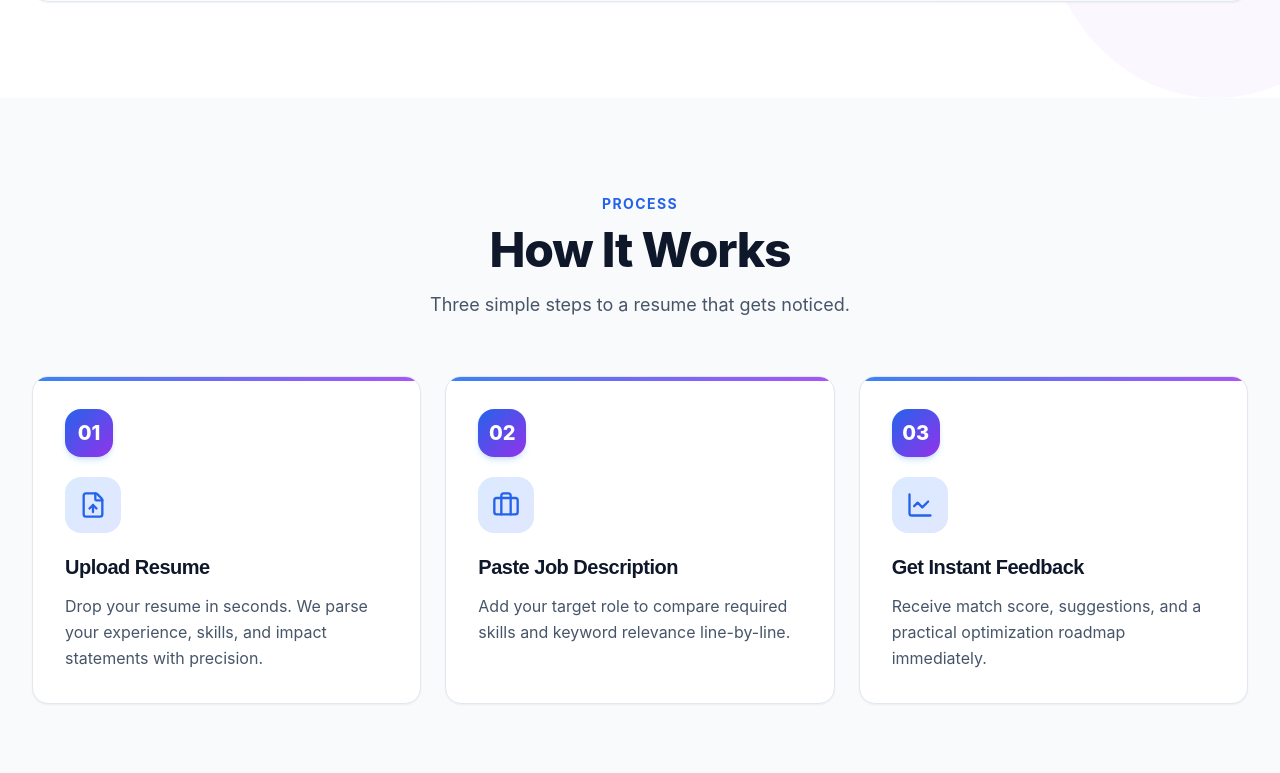
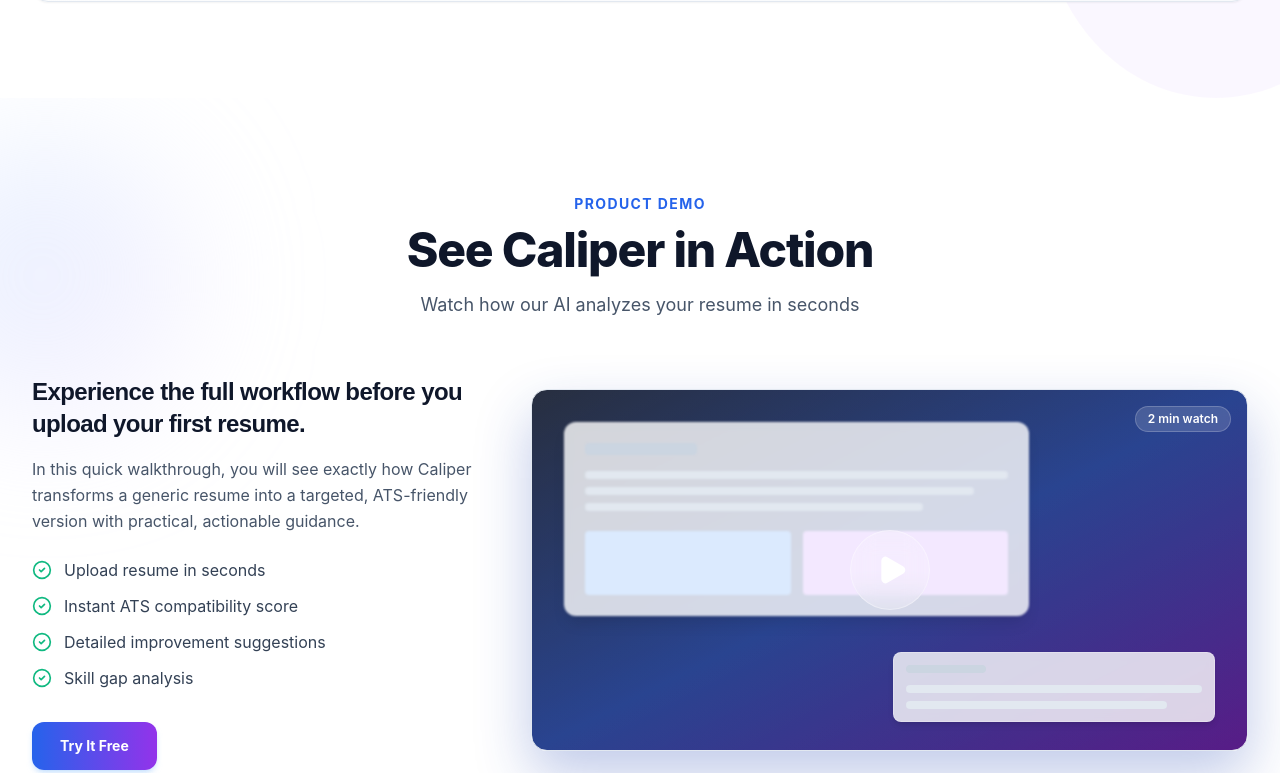
Before and after one commit to Yash200456/Caliper, a React (Create React App) app in the folder client/: page / in a window 1280 px wide. Shown: the part 1747-2520 px from the top of the page. Built offline with nearby package versions, Linux system fonts and the light colour scheme.

Commit message:
Add demo video section between features and how it works

```diff
--- a/client/src/components/Landing.jsx
+++ b/client/src/components/Landing.jsx
@@ -300,6 +300,10 @@
     }
 
     window.scrollTo({ top: 0, behavior: 'smooth' });
+  };
+
+  const handleDemoClick = () => {
+    window.alert('Demo video coming soon!');
   };
 
   const ctaLabel =
@@ -644,6 +648,96 @@
           </div>
         </div>
       </motion.section>
+
+      <section id="demo" className="relative scroll-mt-28 overflow-hidden bg-white px-5 py-24 sm:px-8">
+        <div className="pointer-events-none absolute -left-24 top-10 h-72 w-72 rounded-full bg-gradient-to-br from-blue-200/40 to-purple-200/30 blur-3xl" />
+
+        <div className="relative mx-auto w-full max-w-7xl">
+          <p className="text-center text-sm font-bold uppercase tracking-widest text-blue-600">Product Demo</p>
+          <h2 className="mt-3 text-center font-['Inter','Poppins',sans-serif] text-4xl font-extrabold tracking-tight text-slate-900 md:text-5xl">
+            See Caliper in Action
+          </h2>
+          <p className="mx-auto mt-4 max-w-2xl text-center text-lg leading-relaxed text-slate-600">
+            Watch how our AI analyzes your resume in seconds
+          </p>
+
+          <div className="mt-14 grid items-center gap-8 lg:grid-cols-5">
+            <div className="lg:col-span-2">
+              <h3 className="text-2xl font-bold tracking-tight text-slate-900">
+                Experience the full workflow before you upload your first resume.
+              </h3>
+              <p className="mt-4 text-base leading-relaxed text-slate-600">
+                In this quick walkthrough, you will see exactly how Caliper transforms a generic resume into a targeted, ATS-friendly version with practical, actionable guidance.
+              </p>
+
+              <ul className="mt-6 space-y-3 text-slate-700">
+                <li className="flex items-start gap-3">
+                  <CheckCircle2 className="mt-0.5 h-5 w-5 flex-shrink-0 text-[#10B981]" />
+                  <span>Upload resume in seconds</span>
+                </li>
+                <li className="flex items-start gap-3">
+                  <CheckCircle2 className="mt-0.5 h-5 w-5 flex-shrink-0 text-[#10B981]" />
+                  <span>Instant ATS compatibility score</span>
+                </li>
+                <li className="flex items-start gap-3">
+                  <CheckCircle2 className="mt-0.5 h-5 w-5 flex-shrink-0 text-[#10B981]" />
+                  <span>Detailed improvement suggestions</span>
+                </li>
+                <li className="flex items-start gap-3">
+                  <CheckCircle2 className="mt-0.5 h-5 w-5 flex-shrink-0 text-[#10B981]" />
+                  <span>Skill gap analysis</span>
+                </li>
+              </ul>
+
+              <button
+                onClick={handlePrimaryCta}
+                className="mt-8 inline-flex h-12 items-center justify-center rounded-xl bg-gradient-to-r from-blue-600 to-purple-600 px-7 text-sm font-bold text-white shadow-md shadow-blue-300/40 transition-all duration-300 hover:scale-[1.02] hover:shadow-blue-400/50"
+              >
+                Try It Free
+              </button>
+            </div>
+
+            <div className="lg:col-span-3">
+              <button
+                onClick={handleDemoClick}
+                aria-label="Play product demo"
+                className="group relative w-full overflow-hidden rounded-2xl border border-slate-200 bg-gradient-to-br from-slate-900 via-blue-900 to-purple-900 p-0 text-left shadow-[0_24px_55px_rgba(30,64,175,0.28)] transition-all duration-300 hover:shadow-[0_30px_65px_rgba(59,130,246,0.32)]"
+              >
+                <span className="absolute right-4 top-4 z-20 rounded-full border border-white/20 bg-white/15 px-3 py-1 text-xs font-semibold text-white backdrop-blur-sm">
+                  2 min watch
+                </span>
+
+                <div className="relative h-[320px] w-full md:h-[360px]">
+                  <div className="absolute inset-0 bg-gradient-to-br from-white/10 to-white/0" />
+
+                  <div className="absolute left-8 top-8 w-[65%] rounded-xl border border-white/25 bg-white/80 p-5 shadow-lg backdrop-blur-sm blur-[1px]">
+                    <div className="h-3 w-28 rounded bg-slate-300" />
+                    <div className="mt-4 h-2 w-full rounded bg-slate-200" />
+                    <div className="mt-2 h-2 w-[92%] rounded bg-slate-200" />
+                    <div className="mt-2 h-2 w-[80%] rounded bg-slate-200" />
+                    <div className="mt-5 grid grid-cols-2 gap-3">
+                      <div className="h-16 rounded bg-blue-100" />
+                      <div className="h-16 rounded bg-purple-100" />
+                    </div>
+                  </div>
+
+                  <div className="absolute bottom-7 right-8 w-[45%] rounded-lg border border-white/25 bg-white/80 p-3 shadow-md backdrop-blur-sm blur-[0.6px]">
+                    <div className="h-2 w-20 rounded bg-slate-300" />
+                    <div className="mt-3 h-2 w-full rounded bg-slate-200" />
+                    <div className="mt-2 h-2 w-[88%] rounded bg-slate-200" />
+                  </div>
+
+                  <div className="absolute inset-0 z-10 flex items-center justify-center">
+                    <span className="flex h-20 w-20 items-center justify-center rounded-full border border-white/35 bg-white/20 backdrop-blur-md transition-transform duration-300 group-hover:scale-110">
+                      <Play className="ml-1 h-8 w-8 fill-white text-white" />
+                    </span>
+                  </div>
+                </div>
+              </button>
+            </div>
+          </div>
+        </div>
+      </section>
 
       <section id="products" ref={productsRef} className="scroll-mt-28 bg-[#F9FAFB] px-5 py-24 sm:px-8">
         <div className="mx-auto w-full max-w-7xl">
```
